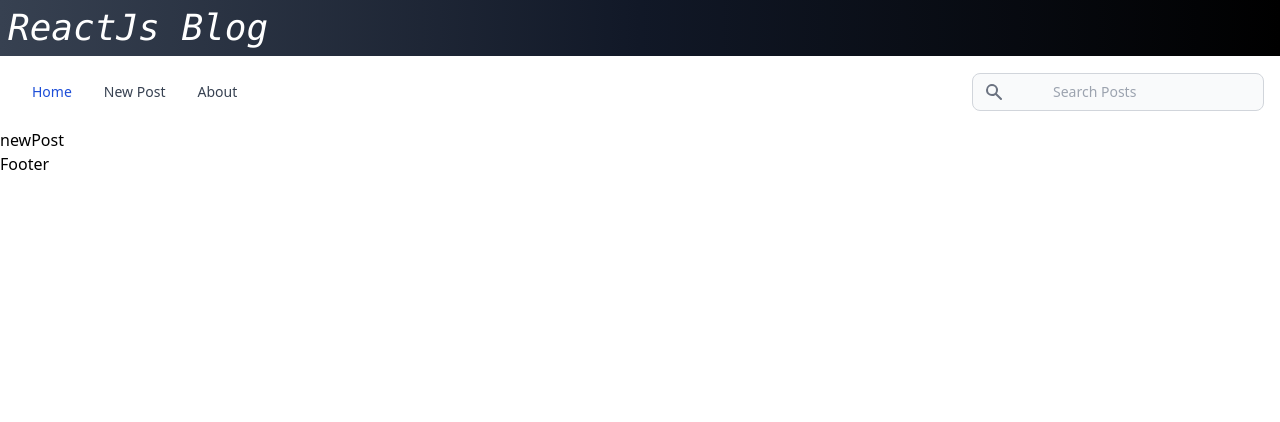
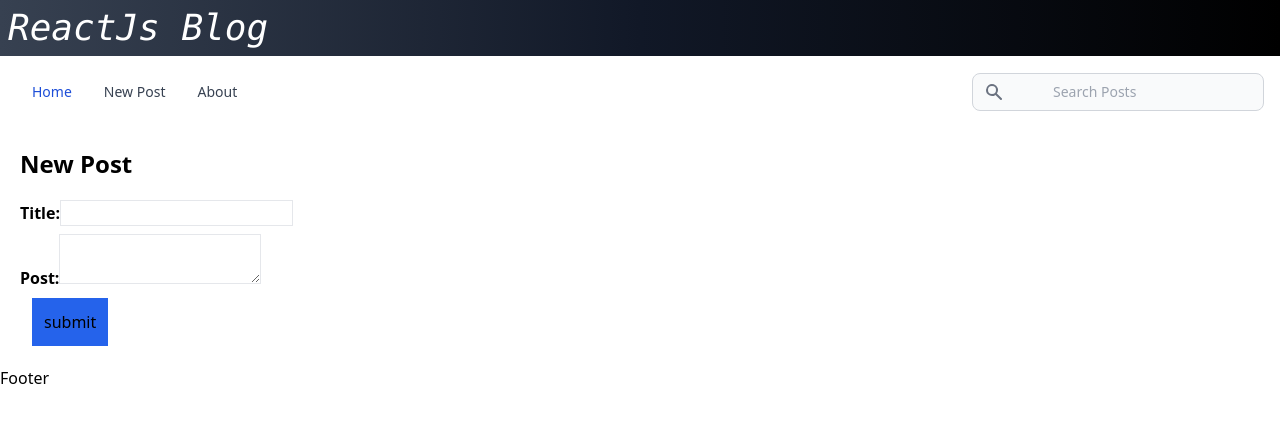
Before and after one commit to abdulvahidkp/reactjs-blog-application, a React (Vite) app: page /newPost in a window 1280 px wide. Shown: the top 422 px of the page. Built offline with nearby package versions, Linux system fonts and the light colour scheme.

Commit message:
add new blog done

```diff
--- a/package.json
+++ b/package.json
@@ -9,6 +9,7 @@
     "preview": "vite preview"
   },
   "dependencies": {
+    "date-fns": "^2.29.3",
     "react": "^18.2.0",
     "react-dom": "^18.2.0",
     "react-router-dom": "^6.8.1"
--- a/src/App.jsx
+++ b/src/App.jsx
@@ -1,5 +1,6 @@
 import { Routes, Route, useNavigate } from "react-router-dom";
 import { useState, useEffect } from "react";
+import {format} from 'date-fns'
 
 import Header from "./components/Header";
 import Navbar from "./components/Navbar";
@@ -56,13 +57,28 @@
     },
   ]);
   const [search, setSearch] = useState("");
+  const [newTitle, setNewTitle] = useState("");
+  const [newBody, setNewBody] = useState("");
 
   const navigate = useNavigate();
+
+  const handleSubmit = (e) => {
+    e.preventDefault();
+    const id = posts.length ? posts[posts.length - 1].id + 1 : 1;
+    const datetime = format(new Date(), 'MMMM dd, yyyy pp');
+    const newPost = {id, title:newTitle,body:newBody ,datetime};
+    const allPosts = [...posts,newPost]
+    setPosts(allPosts);
+    setNewTitle('')
+    setNewBody('')
+    navigate('/')
+  };
+
   const handleDelete = (id) => {
-    const postLists = posts.filter((post)=>post.id != id);
-    setPosts(postLists)
-    navigate            ('/')
-  }
+    const postLists = posts.filter((post) => post.id != id);
+    setPosts(postLists);
+    navigate("/");
+  };
 
   return (
     <div>
@@ -70,8 +86,24 @@
       <Navbar search={search} setSearch={setSearch} />
       <Routes>
         <Route exact path="/" element={<Home posts={posts} />} />
-        <Route exact path="/post/:id" element={<OnePostPage posts={posts} handleDelete={handleDelete} />} />
-        <Route exact path="/newPost" element={<NewPost />} />
+        <Route
+          exact
+          path="/post/:id"
+          element={<OnePostPage posts={posts} handleDelete={handleDelete} />}
+        />
+        <Route
+          exact
+          path="/newPost"
+          element={
+            <NewPost
+              newTitle={newTitle}
+              setNewTitle={setNewTitle}
+              newBody={newBody}
+              setNewBody={setNewBody}
+              handleSubmit={handleSubmit}
+            />
+          }
+        />
         <Route exact path="/about" element={<About />} />
         <Route exact path="*" element={<Missing />} />
       </Routes>
--- a/src/pages/NewPost.jsx
+++ b/src/pages/NewPost.jsx
@@ -1,11 +1,38 @@
-import React from 'react'
+import React from "react";
 
-function NewPost() {
+function NewPost({ newTitle, setNewTitle, newBody, setNewBody, handleSubmit }) {
   return (
-    <div>
-        newPost
-    </div>
-  )
+    <main className="NewPost m-5">
+      <h2 className="text-2xl font-bold">New Post</h2>
+      {/* here in form we no need to do e.preventDefault(). because, if we give reference function like this onSubmit it will still receive the event . and we will prevent this form from there*/}
+      <form action="" className="newPostForm space-y-2 mt-5" onSubmit={handleSubmit}>
+        <div>
+
+        <label htmlFor="title" className="font-semibold">Title:</label>
+        <input
+          className="border"
+          type="text"
+          id="title"
+          required
+          value={newTitle}
+          onChange={(e) => setNewTitle(e.target.value)}
+        />
+        </div>
+        <div className="">
+
+        <label htmlFor="body" className="font-semibold">Post:</label>
+        <textarea
+          className="border"
+          id="body"
+          value={newBody}
+          onChange={(e) => setNewBody(e.target.value)}
+          required
+        />
+        </div>
+        <button type="submit" className="bg-blue-600 hover:bg-blue-700 p-3 m-3">submit</button>
+      </form>
+    </main>
+  );
 }
 
-export default NewPost
+export default NewPost;
```
Also changed, not shown: 1 other file (tests, documents, lock files or other folders).
